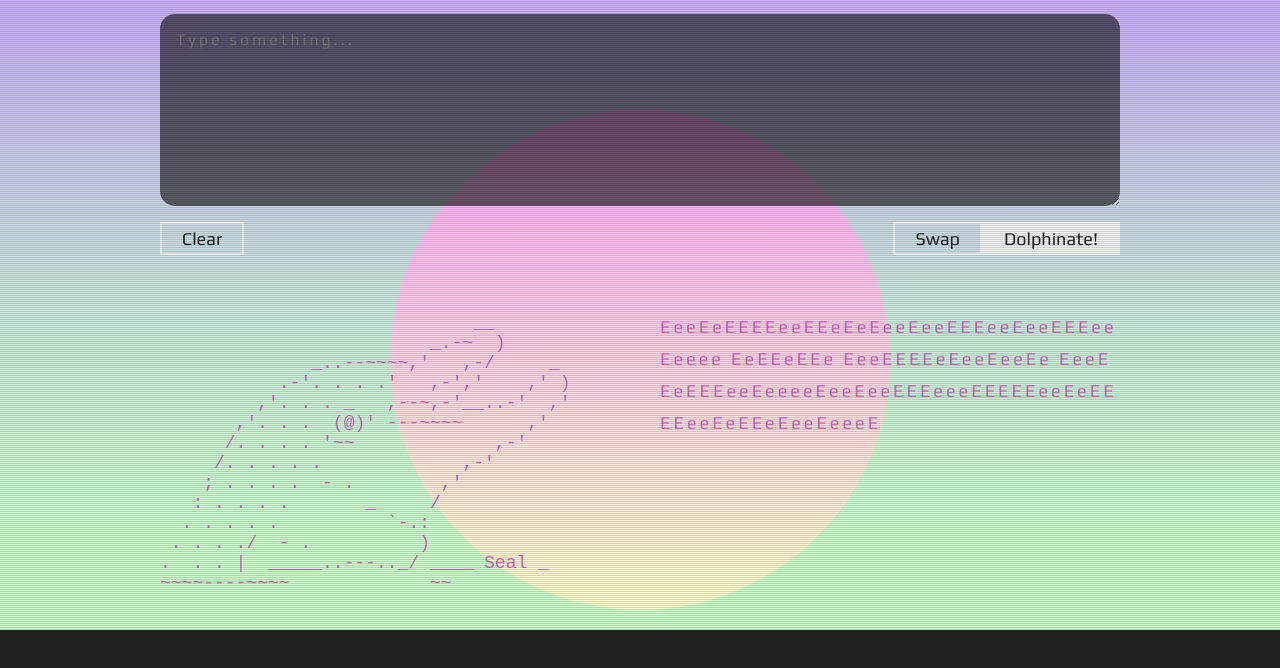
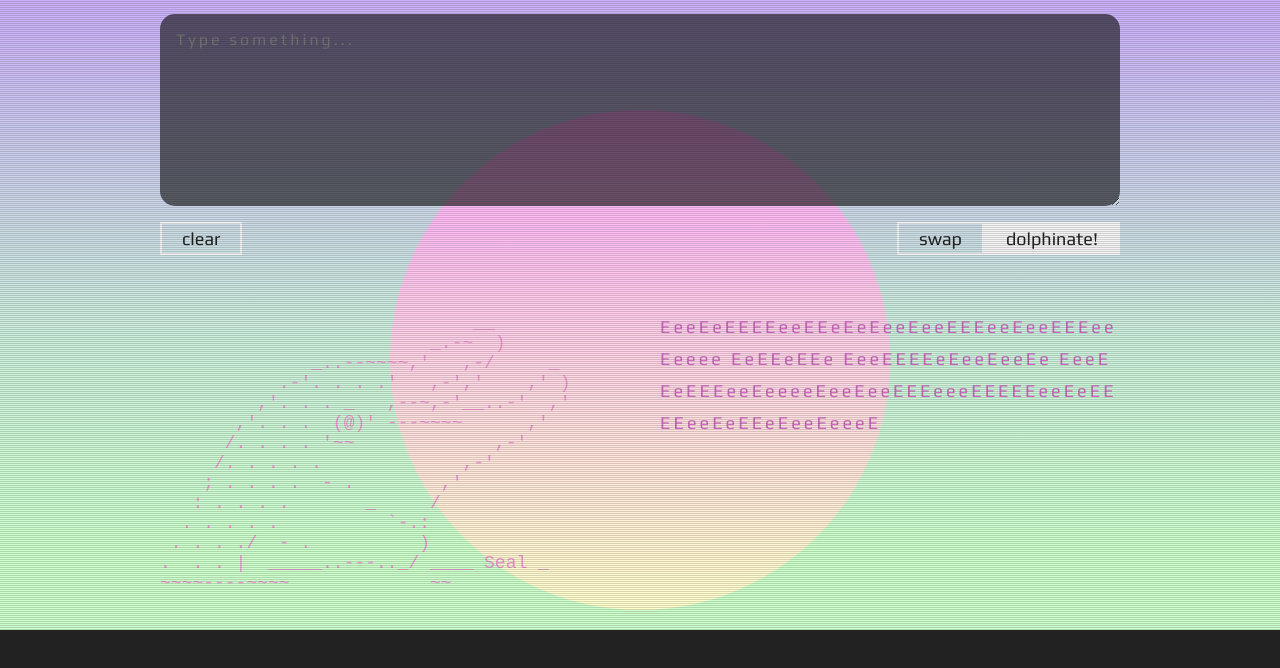
Before and after one commit to valdelaseras/dolphinator, a website: page index.html in a window 1280 px wide. Shown: the part 170-838 px from the top of the page. Drawn offline with Linux system fonts and the light colour scheme.

Commit message:
color change

```diff
--- a/index.html
+++ b/index.html
@@ -44,20 +44,20 @@
                                        tabindex="0"
                                        class="btn btn-secondary"
                                        role="button">
-                                        Clear
+                                        clear
                                     </a>
                                     <div class="flex-column-mobile">
                                         <a id="swap-lang-btn"
                                            class="btn btn-secondary"
                                            tabindex="0"
                                            role="button">
-                                            Swap
+                                            swap
                                         </a>
                                         <a id="submit-form-btn"
                                            class="btn btn-primary"
                                            tabindex="0"
                                            role="button">
-                                            Dolphinate!
+                                            dolphinate!
                                         </a>
                                     </div>
 
--- a/scripts/index.js
+++ b/scripts/index.js
@@ -192,10 +192,10 @@ const toggleOutputLang = () => {
     selectedOutputLang = selectedOutputLang === 'dolphin' ? 'english' : 'dolphin';
 
     if ( selectedOutputLang === 'dolphin' ) {
-        submitFormBtn.innerText = 'Dolphinate!';
+        submitFormBtn.innerText = 'dolphinate!';
         textArea.setAttribute( 'placeholder', 'Type something...');
     } else {
-        submitFormBtn.innerText = 'Humanise!';
+        submitFormBtn.innerText = 'humanise!';
         textArea.setAttribute( 'placeholder', `${translate( 'dolphin', dialect, 'Type something' )}...`);
     }
 
--- a/styles/scss/base/_theme.scss
+++ b/styles/scss/base/_theme.scss
@@ -27,7 +27,11 @@ body {
     left: 0;
     bottom: 0;
     background: rgb(204,170,255);
-    background: linear-gradient(180deg, rgba(204,170,255,1) 17%, rgba(204,204,238,1) 39%, rgba(204,238,221,1) 62%, rgba(204,255,204,1) 90%);
+    background: linear-gradient(180deg,
+            rgba(204,170,255,1) 17%,
+            rgba(204,204,238,1) 39%,
+            rgba(204,238,221,1) 62%,
+            rgba(204,255,204,1) 90%);
 
     .sun {
         background: rgb(255,255,204);
--- a/styles/scss/components/_ascii-field.scss
+++ b/styles/scss/components/_ascii-field.scss
@@ -1,4 +1,5 @@
 pre.ascii {
     width: 100%;
     overflow-x: hidden;
+    color: #ee98d1;
 }
```
Also changed, not shown: styles/css/index.css, 1 other file.
